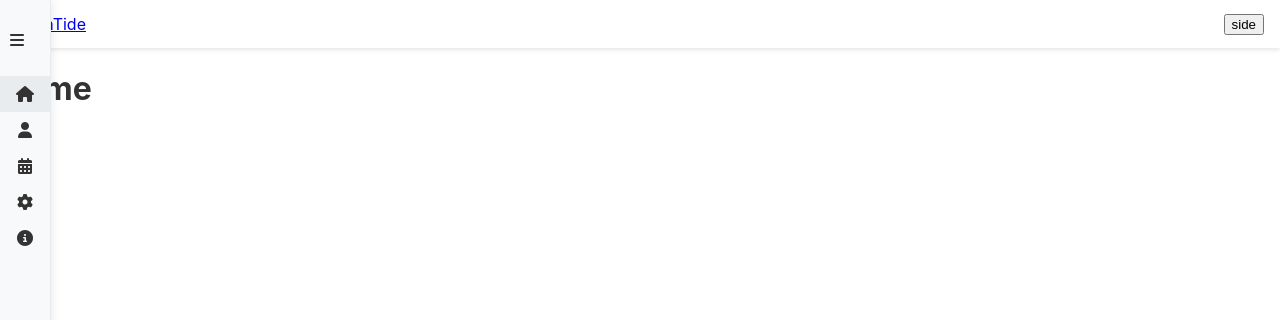
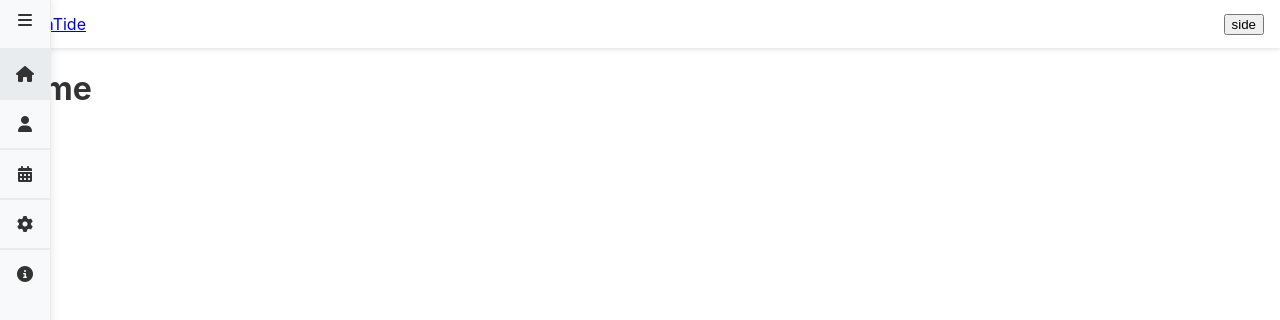
Before and after one commit to rycid/3005Proj, a React (Create React App) app in the folder traintide/: page / in a window 1280 px wide. Shown: the top 320 px of the page. Built offline with nearby package versions, Linux system fonts and the light colour scheme.

Commit message:
Commented out unused CSS properties in SideBar.scss

```diff
--- a/traintide/src/components/styles/SideBar.scss
+++ b/traintide/src/components/styles/SideBar.scss
@@ -2,7 +2,7 @@ aside {
 	display: flex;
 	flex-direction: column;
 	align-items: center;
-	gap: 1rem;
+	// gap: 1rem;
 	width: 50px;
 	height: 100%;
 	background-color: var(--color-background);
@@ -11,7 +11,7 @@ aside {
 	left: 0;
 	z-index: 100;
 	overflow-x: hidden;
-	padding-top: 20px;
+	// padding-top: 20px;
 	border-right: 1px solid #e9ecef;
 	box-shadow: 0 0 10px 0 rgba(0,0,0,0.1);
 	transition: var(--transition);
@@ -20,9 +20,11 @@ aside {
 		display: block;
 		position: relative;
 		top: 0;
+        height: 3rem;
 		padding: 10px;
-		right: 50%;
-		transform: translateX(50%);
+        box-sizing: border-box;
+		// right: 50%;
+		// transform: translateX(50%);
 		transition: var(--transition);
 	}
 	.menu {
@@ -37,13 +39,15 @@ aside {
 			width: 100%;
             gap: 0.5rem;
 			// height: 50px;
-            padding: 10px;
+            border-top: 2px solid var(--color-background-2);
+            height: 3em;
+            // padding: 10px;
 			cursor: pointer;
             text-decoration: none;
             color: var(--text-color);
 			transition: var(--transition);
 			&:hover {
-				background-color: var(--color-background-2);
+				background-color: var(--color-grey);
 			}
 			.label {
 				display: none;
```
